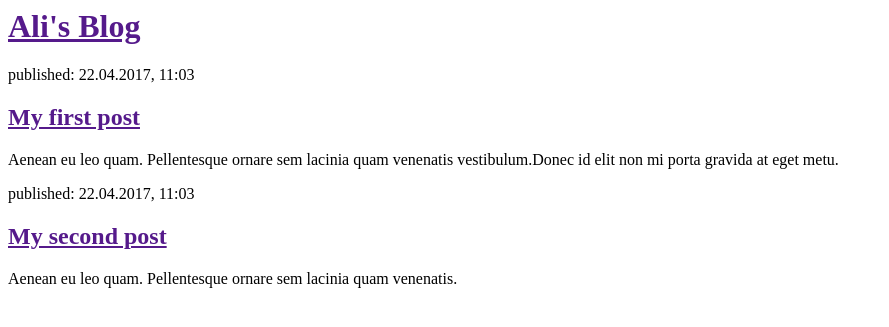
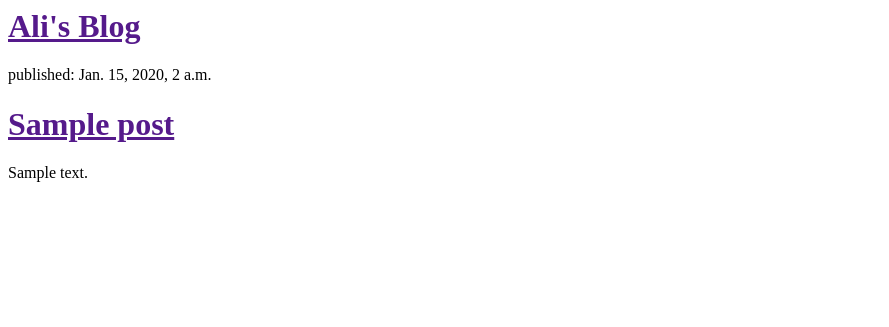
Before and after one commit to alismasood/my-first-blog, a Django app: template blog/templates/blog/post_list.html in a window 1280 px wide. Shown: the top 327 px of the page, without its empty margins (0-889 px from the left). Run offline with Django 3.2, Linux system fonts and the light colour scheme; the template is opened without the code that fills it: values that come from a table or form of the project are taken from there, others are empty; tables that the repository leaves empty hold one stand-in row (values such as "Sample post").

Commit message:
Modified templates to display posts from database.

```diff
--- a/blog/templates/blog/post_list.html
+++ b/blog/templates/blog/post_list.html
@@ -6,16 +6,13 @@
 		<div>
 			<h1><a href="">Ali's Blog</a></h1>
 		</div>
+		{% for post in posts %}
+			<div>
+				<p>published: {{ post.published_date }}</p>
+				<h1><a href="">{{ post.title }}</a></h1>
+				<p>{{ post.text|linebreaksbr }}</p>
+			</div>
+		{% endfor %}
 
-		<div>
-			<p>published: 22.04.2017, 11:03</p>
-			<h2><a href="">My first post</a></h2>
-			<p>Aenean eu leo quam. Pellentesque ornare sem lacinia quam venenatis vestibulum.Donec 				id elit non mi porta gravida at eget metu.</p>
-		</div>
-		<div>
-			<p>published: 22.04.2017, 11:03</p>
-			<h2><a href="">My second post</a></h2>
-			<p>Aenean eu leo quam. Pellentesque ornare sem lacinia quam venenatis.</p>
-		</div>
 	</body>
 </html>
```
Also changed, not shown: blog/views.py (+4 -4 lines).
